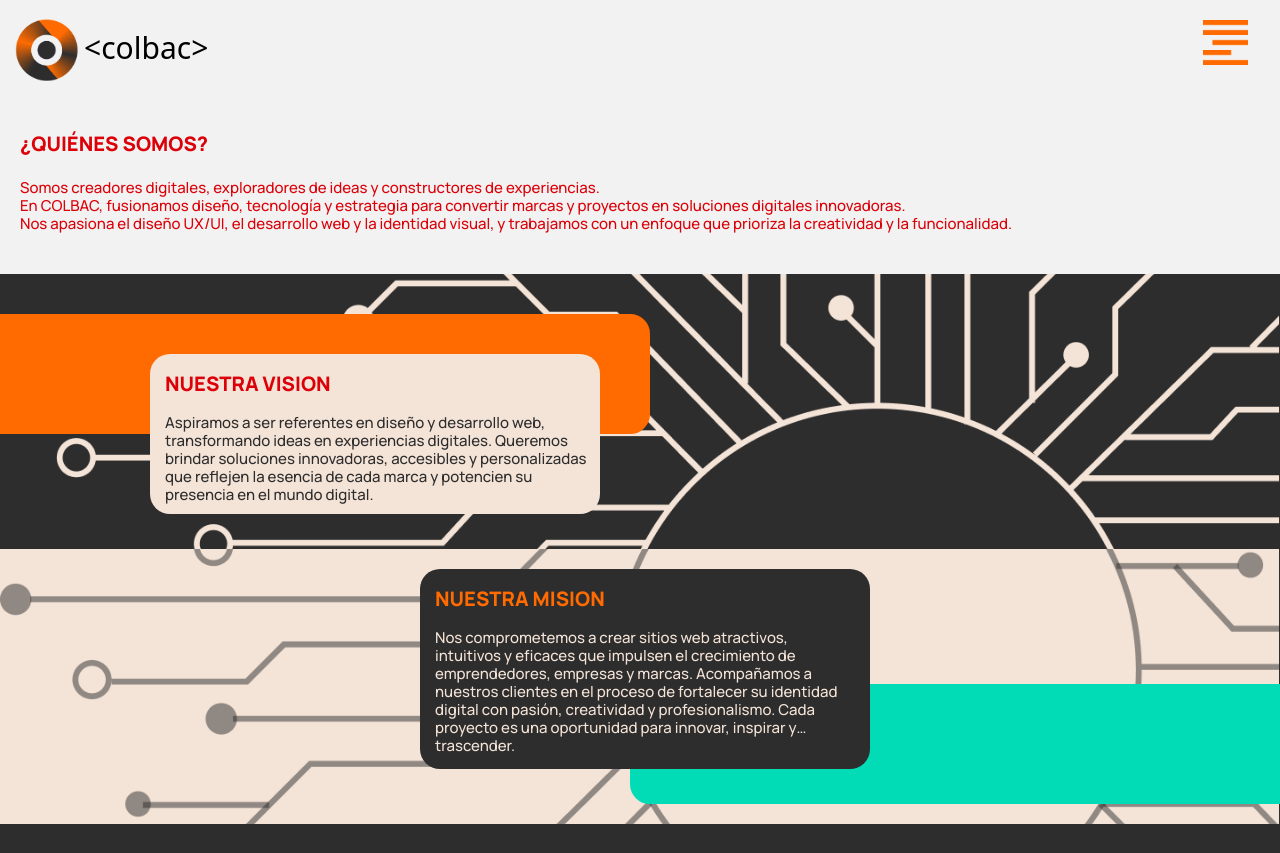
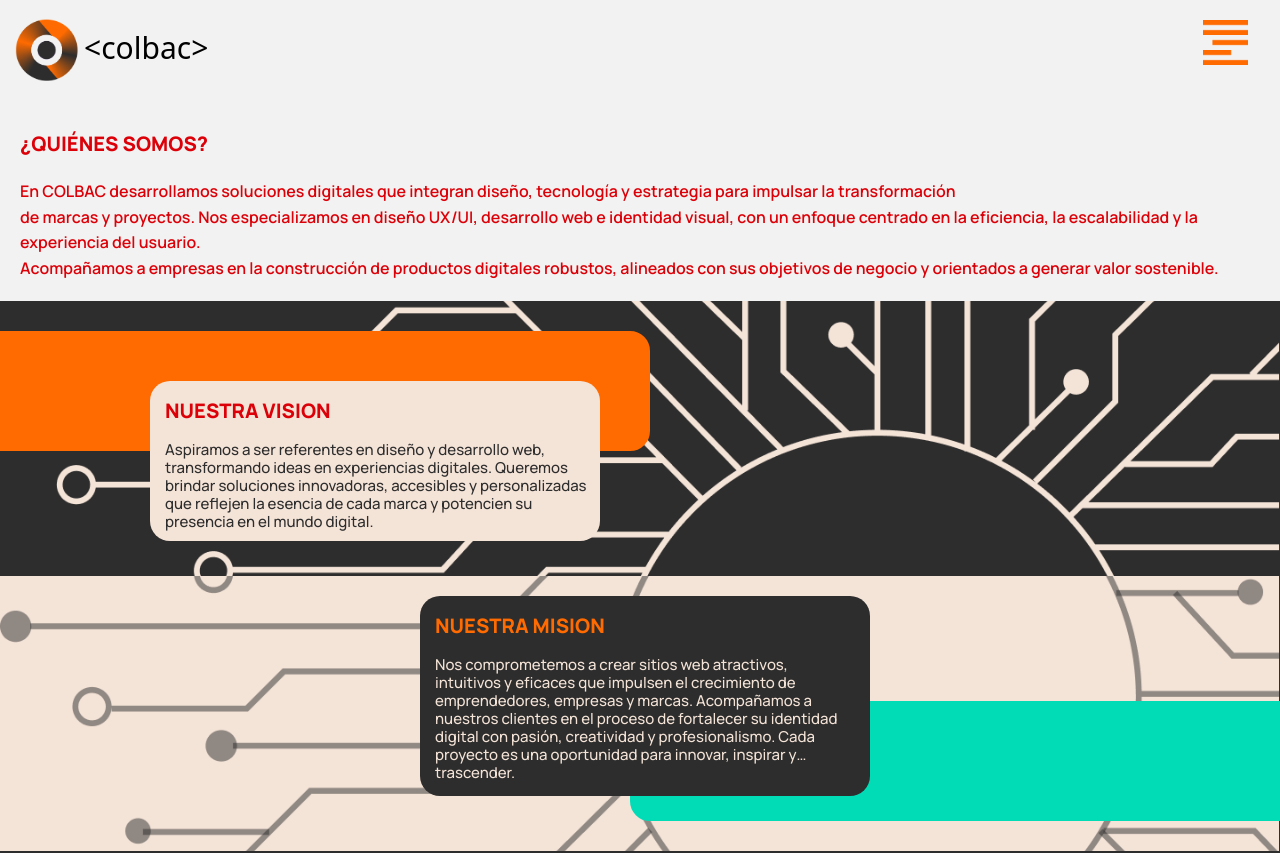
Before and after one commit to AugustoMPantaloni/PaginaWebCOLBAC, a React (Vite) app: page /SobreNosotros in a window 1280 px wide. Shown: the top 853 px of the page. Built offline with nearby package versions, Linux system fonts and the light colour scheme; a web font is replaced by a local one.

Commit message:
WebColBac

```diff
--- a/src/components/SobreNosotros/Sections/AboutUs.jsx
+++ b/src/components/SobreNosotros/Sections/AboutUs.jsx
@@ -3,18 +3,9 @@ const AboutUs = () => {
     <div className="about-us">
       <h1 className="about-us__title">¿QUIÉNES SOMOS?</h1>
       <p className="about-us__text">
-        Somos creadores digitales, exploradores de ideas y constructores de
-        experiencias.
-        <br />
-        En COLBAC, fusionamos diseño, tecnología y estrategia para convertir
-        marcas y proyectos en soluciones digitales innovadoras. <br />
-        Nos apasiona el diseño UX/UI, el desarrollo web y la identidad visual, y
-        trabajamos con un enfoque que prioriza la creatividad y la
-        funcionalidad.
-        <br />
-        Creemos que cada proyecto es único, por eso creamos experiencias
-        digitales que no solo se ven bien, sino que también funcionan a la
-        perfección.
+        En COLBAC desarrollamos soluciones digitales que integran diseño, tecnología y estrategia para impulsar la transformación <br/> de marcas y proyectos.
+        Nos especializamos en diseño UX/UI, desarrollo web e identidad visual, con un enfoque centrado en la eficiencia, la escalabilidad y la experiencia del usuario.<br/>
+        Acompañamos a empresas en la construcción de productos digitales robustos, alineados con sus objetivos de negocio y orientados a generar valor sostenible.
       </p>
     </div>
   );
--- a/src/components/home/body/sections/HeroIntroSection.jsx
+++ b/src/components/home/body/sections/HeroIntroSection.jsx
@@ -4,19 +4,18 @@ const HeroIntroSection = () => {
 return (
     <div className="hero-intro">
         <div className="hero-intro__content">
-        <div
+            <div className="hero-intro__highlight"
                 data-aos="fade-left"
                 data-aos-duration="1000"
                 data-aos-delay="100"
                 data-aos-easing="ease-in-out"
-            className="hero-intro__highlight"
             />
-        <h2
+            <h2 className="hero-intro__text"
                 data-aos="fade-right"
                 data-aos-duration="1000"
                 data-aos-delay="100"
                 data-aos-easing="ease-in-out"
-            className="hero-intro__text"
+
             >
             NO HACEMOS MAGIA. HACEMOS SOFTWARE.<br/>
             Y LO HACEMOS BIEN: ENTENDEMOS TU IDEA,<br/>
--- a/src/components/home/body/sections/IntroIndex.jsx
+++ b/src/components/home/body/sections/IntroIndex.jsx
@@ -76,7 +76,6 @@ const IntroIndex = () => {
                     HECHA PARA DURAR.
                 </h1>
             </div>
-            {/* Círculos animados */}
             {circles.map((circle) => (
                 <div
                 key={circle.id}
--- a/src/sass/components/main/HeroIntroSection.scss
+++ b/src/sass/components/main/HeroIntroSection.scss
@@ -1,46 +1,48 @@
 .hero-intro {
     width: 100%;
-    height: 200px;
+    height: auto;
+    padding: 2rem 1rem;
     background-color: #F2F2F2;
     position: relative;
 }
 
 .hero-intro__content {
     position: relative;
-    padding-top: 50px;
+    padding-top: 15vh;
+    padding-bottom: 15vh;
 }
 
 .hero-intro__highlight {
     position: absolute;
-    top: 40%;
-    right: 33%;
+    top: 30%;
+    right: 30%;
     background-color: #DC010833;
-    width: 55%;
-    height: 50%;
-    z-index: 1;
+    width: 60%;
+    height: 22%;
+    z-index: 0;
+    pointer-events: none;
 }
-
 
 .hero-intro__text {
     position: relative;
     display: flex;
     flex-direction: column;
-    margin-left: 60px;
+    margin-left: 20px;
     z-index: 1;
     color: #2d2d2d;
     font-family: "Manrope", sans-serif;
     font-weight: 800;
     line-height: 1.4;
-    font-size: 1.2rem;
-    max-width: 700px;
+    font-size: 25px;
+    max-width: 750px;
 }
-
 
 .hero-intro__image {
     position: absolute;
-    top: 35%;
-    right: 1%;
+    top: 50%;
+    right: 2%;
     transform: translateY(-50%);
-    height: 250px;
+    height: 50vh;
     mix-blend-mode: multiply;
+    z-index: 0;
 }
--- a/src/sass/components/main/IntroIndex.scss
+++ b/src/sass/components/main/IntroIndex.scss
@@ -4,7 +4,7 @@
 
 .contenedorCircular {
     width: 100%;
-    height: 545px;
+    height: 100vh;
     display: flex;
     flex-direction: column;
     background: #3c3b3b;
@@ -21,7 +21,7 @@
     color: #F2F2F2;
     font-family: "Sofia Sans", sans-serif;
     font-weight: 900;
-    font-size: 45px;
+    font-size: clamp(24px, 5vw, 50px);
     z-index: 1;
 }
 
@@ -32,7 +32,7 @@
 .contenedorInferior {
     display: flex;
     justify-content: center;
-    margin-top: 150px;
+    padding-top: clamp(100px, 45vh, 450px);
 }
 
 /* Estilos para los círculos */
--- a/src/sass/components/sobreNosotros/AboutUs.scss
+++ b/src/sass/components/sobreNosotros/AboutUs.scss
@@ -1,17 +1,16 @@
 .about-us {
   padding-top: 40px;
-    padding-bottom: 40px;
   padding-left: 20px;
+  padding-bottom: 20px;
   display: flex;
   flex-direction: column;
   gap: 25px;
   width: 100%;
-    height: 180px;
   background-color: #F2F2F2;
     &__title {
       color: #DC0108;
       font-family: Manrope;
-      font-weight: 800;
+      font-weight: 900;
       font-size: 20px;
       line-height: 100%;
       letter-spacing: 0%;
@@ -20,9 +19,9 @@
     &__text {
       color: #DC0108;
       font-family: Manrope;
-      font-weight: 500;
-      font-size: 15px;
-      line-height: 1.2;
+      font-weight: 600;
+      font-size: 16px;
+      line-height: 1.6;
       letter-spacing: 0%;
     }
   }
--- a/src/sass/components/sobreNosotros/VisionMission.scss
+++ b/src/sass/components/sobreNosotros/VisionMission.scss
@@ -8,7 +8,7 @@
     position: relative;
 
     &__orange-position {
-        padding-top: 40px;
+        padding-top: 30px;
     }
     &__orange-bar {
         background-color: #ff6b00;
```
Also changed, not shown: src/assets/abstract.webp (added). Lines whose indentation alone changed are shown as unchanged.
